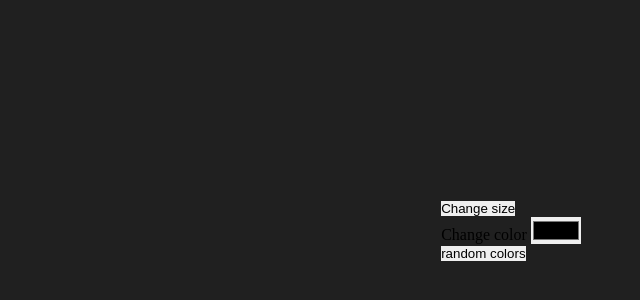
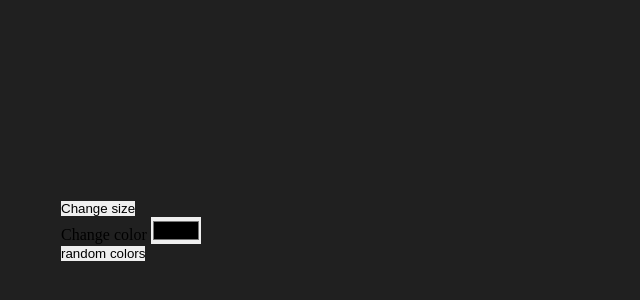
Before and after one commit to Aabdullah21/etch-a-sketch, a plain HTML site: page index.html in a window 1280 px wide. Shown: the part 178-478 px from the top of the page, without its empty margins (129-769 px from the left). Drawn offline with Linux system fonts and the light colour scheme.

Commit message:
Change the width and display of the container

```diff
--- a/style.css
+++ b/style.css
@@ -11,3 +11,9 @@ body {
     height: 100vh;
     background-color: #202020;
 }
+
+.container {
+    display: flex;
+    width: 900px;
+    justify-content: space-between;
+}
```
